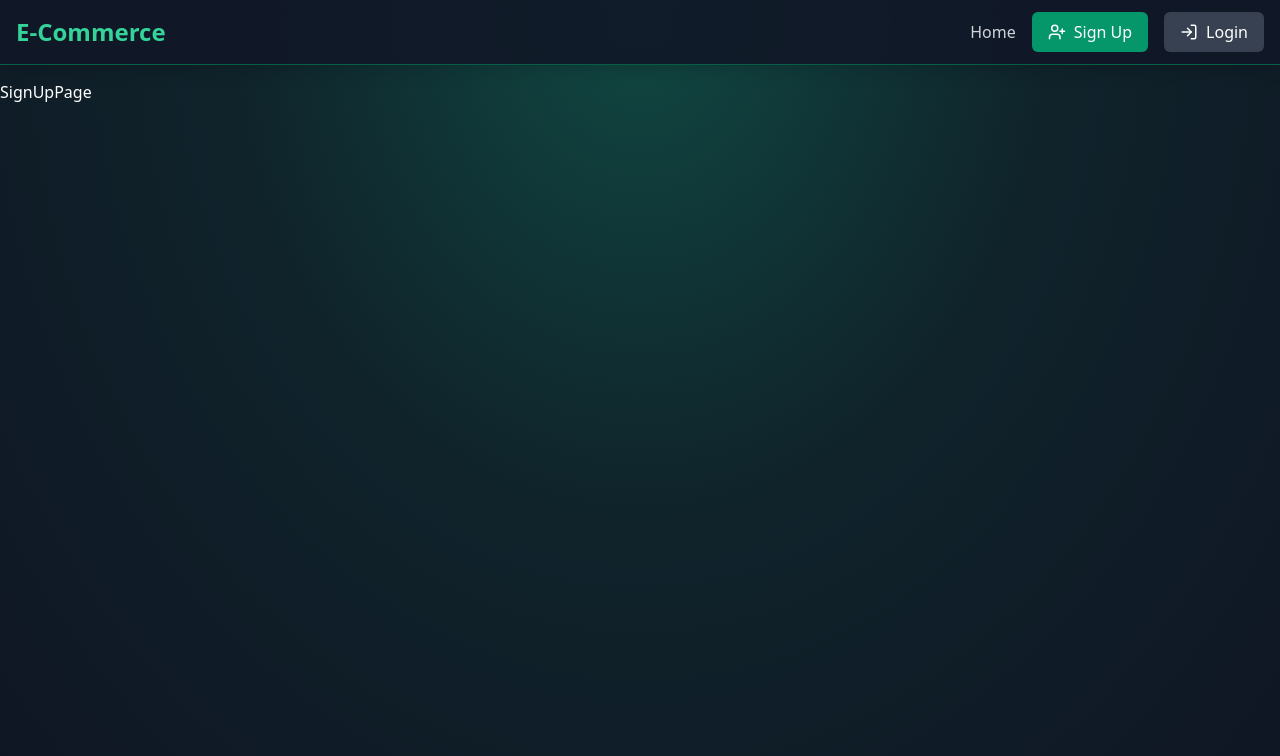
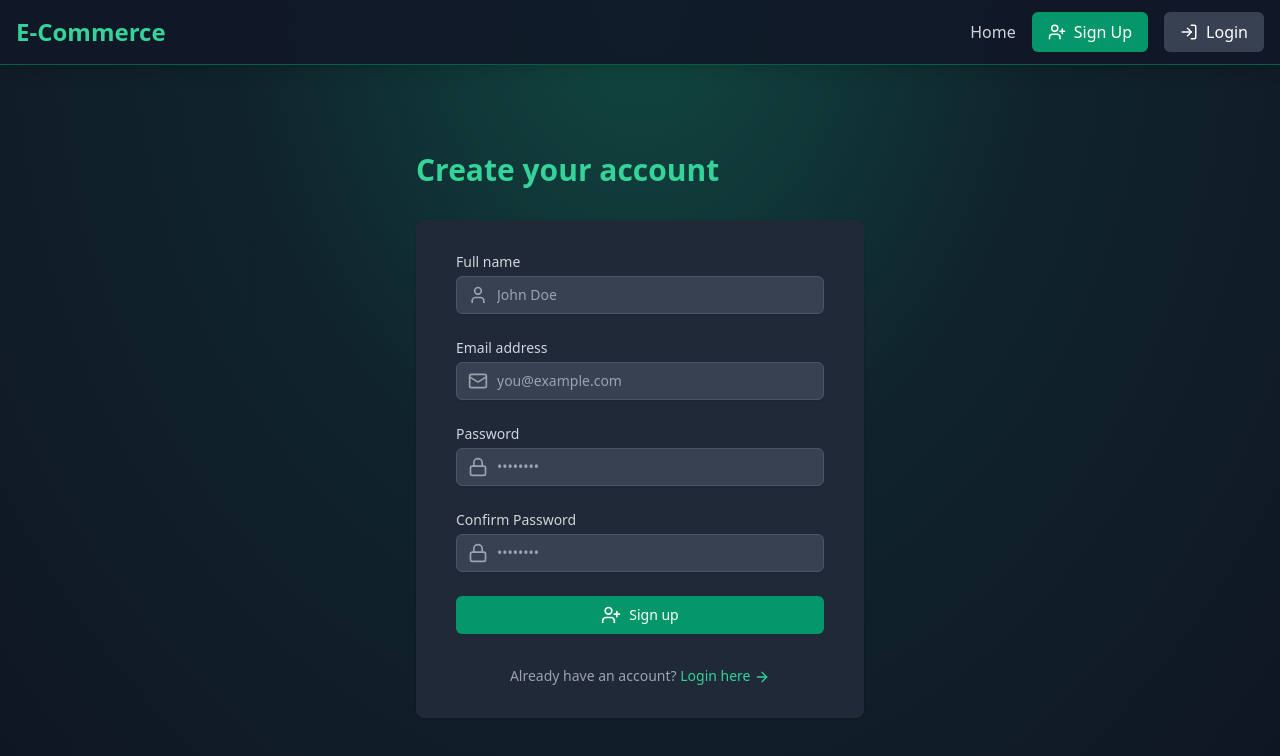
Before and after one commit to AbdallahKhayat/e-commerce-store, a React (Vite) app in the folder frontend/: page /signup in a window 1280 px wide. Shown: the top 756 px of the page. Built offline with nearby package versions, Linux system fonts and the light colour scheme.

Commit message:
built signup page UI

```diff
--- a/frontend/src/pages/SignUpPage.jsx
+++ b/frontend/src/pages/SignUpPage.jsx
@@ -1,7 +1,190 @@
-import React from "react";
+import { useState } from "react";
+import { Link } from "react-router-dom";
+import { UserPlus, Mail, Lock, User, ArrowRight, Loader } from "lucide-react";
+import { motion } from "framer-motion"; // for animations
 
 const SignUpPage = () => {
-  return <div>SignUpPage</div>;
+  const loading = false;
+
+  const [formData, setFormData] = useState({
+    name: "",
+    email: "",
+    password: "",
+    confirmPassword: "",
+  });
+
+  const handleSubmit = (e) => {
+    e.preventDefault();
+    console.log("Form submitted:", formData);
+  };
+  return (
+    <div className="flex flex-col justify-center py-12 sm:px-6 lg:px-8">
+      <motion.div
+        className="sm:mx-auto sm:w-full sm:max-w-md"
+        initial={{ opacity: 0, y: -20 }}
+        animate={{ opacity: 1, y: 0 }}
+        transition={{ duration: 0.8 }}
+      >
+        <h2 className="mt-6 to-current text-3xl font-extrabold text-emerald-400">
+          Create your account
+        </h2>
+      </motion.div>
+
+      <motion.div
+        className="mt-8 sm:mx-auto sm:w-full sm:max-w-md"
+        initial={{ opacity: 0, y: 20 }}
+        animate={{ opacity: 1, y: 0 }}
+        transition={{ duration: 0.8, delay: 0.2 }}
+      >
+        <div className="bg-gray-800 py-8 px-4 shadow sm:rounded-lg sm:px-10">
+          <form onSubmit={handleSubmit} className="space-y-6">
+            <div>
+              <label
+                htmlFor="name"
+                className="block text-sm font-medium text-gray-300"
+              >
+                Full name
+              </label>
+              <div className="mt-1 relative rounded-md shadow-sm">
+                <div className="absolute inset-y-0 left-0 pl-3 flex items-center pointer-events-none">
+                  <User className="h-5 w-5 text-gray-400" aria-hidden="true" />
+                </div>
+                <input
+                  id="name"
+                  type="text"
+                  required
+                  value={formData.name}
+                  onChange={(e) =>
+                    setFormData({ ...formData, name: e.target.value })
+                  }
+                  className="block w-full px-3 py-2 pl-10 bg-gray-700 border border-gray-600 rounded-md shadow-sm
+									 placeholder-gray-400 focus:outline-none focus:ring-emerald-500 focus:border-emerald-500 sm:text-sm"
+                  placeholder="John Doe"
+                />
+              </div>
+            </div>
+
+            <div>
+              <label
+                htmlFor="email"
+                className="block text-sm font-medium text-gray-300"
+              >
+                Email address
+              </label>
+              <div className="mt-1 relative rounded-md shadow-sm">
+                <div className="absolute inset-y-0 left-0 pl-3 flex items-center pointer-events-none">
+                  <Mail className="h-5 w-5 text-gray-400" aria-hidden="true" />
+                </div>
+                <input
+                  id="email"
+                  type="email"
+                  required
+                  value={formData.email}
+                  onChange={(e) =>
+                    setFormData({ ...formData, email: e.target.value })
+                  }
+                  className=" block w-full px-3 py-2 pl-10 bg-gray-700 border border-gray-600
+									rounded-md shadow-sm
+									 placeholder-gray-400 focus:outline-none focus:ring-emerald-500
+									 focus:border-emerald-500 sm:text-sm"
+                  placeholder="you@example.com"
+                />
+              </div>
+            </div>
+
+            <div>
+              <label
+                htmlFor="password"
+                className="block text-sm font-medium text-gray-300"
+              >
+                Password
+              </label>
+              <div className="mt-1 relative rounded-md shadow-sm">
+                <div className="absolute inset-y-0 left-0 pl-3 flex items-center pointer-events-none">
+                  <Lock className="h-5 w-5 text-gray-400" aria-hidden="true" />
+                </div>
+                <input
+                  id="password"
+                  type="password"
+                  required
+                  value={formData.password}
+                  onChange={(e) =>
+                    setFormData({ ...formData, password: e.target.value })
+                  }
+                  className=" block w-full px-3 py-2 pl-10 bg-gray-700 border border-gray-600
+									rounded-md shadow-sm placeholder-gray-400 focus:outline-none focus:ring-emerald-500 focus:border-emerald-500 sm:text-sm"
+                  placeholder="••••••••"
+                />
+              </div>
+            </div>
+
+            <div>
+              <label
+                htmlFor="confirmPassword"
+                className="block text-sm font-medium text-gray-300"
+              >
+                Confirm Password
+              </label>
+              <div className="mt-1 relative rounded-md shadow-sm">
+                <div className="absolute inset-y-0 left-0 pl-3 flex items-center pointer-events-none">
+                  <Lock className="h-5 w-5 text-gray-400" aria-hidden="true" />
+                </div>
+                <input
+                  id="confirmPassword"
+                  type="password"
+                  required
+                  value={formData.confirmPassword}
+                  onChange={(e) =>
+                    setFormData({
+                      ...formData,
+                      confirmPassword: e.target.value,
+                    })
+                  }
+                  className=" block w-full px-3 py-2 pl-10 bg-gray-700 border
+									 border-gray-600 rounded-md shadow-sm placeholder-gray-400 focus:outline-none focus:ring-emerald-500 focus:border-emerald-500 sm:text-sm"
+                  placeholder="••••••••"
+                />
+              </div>
+            </div>
+
+            <button
+              type="submit"
+              className="w-full flex justify-center py-2 px-4 border border-transparent
+							rounded-md shadow-sm text-sm font-medium text-white bg-emerald-600
+							 hover:bg-emerald-700 focus:outline-none focus:ring-2 focus:ring-offset-2
+							  focus:ring-emerald-500 transition duration-150 ease-in-out disabled:opacity-50"
+              disabled={loading}
+            >
+              {loading ? (
+                <>
+                  <Loader
+                    className="mr-2 h-5 w-5 animate-spin"
+                    aria-hidden="true"
+                  />
+                  Loading...
+                </>
+              ) : (
+                <>
+                  <UserPlus className="mr-2 h-5 w-5" aria-hidden="true" />
+                  Sign up
+                </>
+              )}
+            </button>
+          </form>
+
+          <p className="mt-8 text-center text-sm text-gray-400">
+            Already have an account?{" "}
+            <Link
+              to={"/login"}
+              className="font-medium text-emerald-400 hover:text-emerald-300"
+            >
+              Login here <ArrowRight className="inline size-4" />
+            </Link>
+          </p>
+        </div>
+      </motion.div>
+    </div>
+  );
 };
 
 export default SignUpPage;
```
